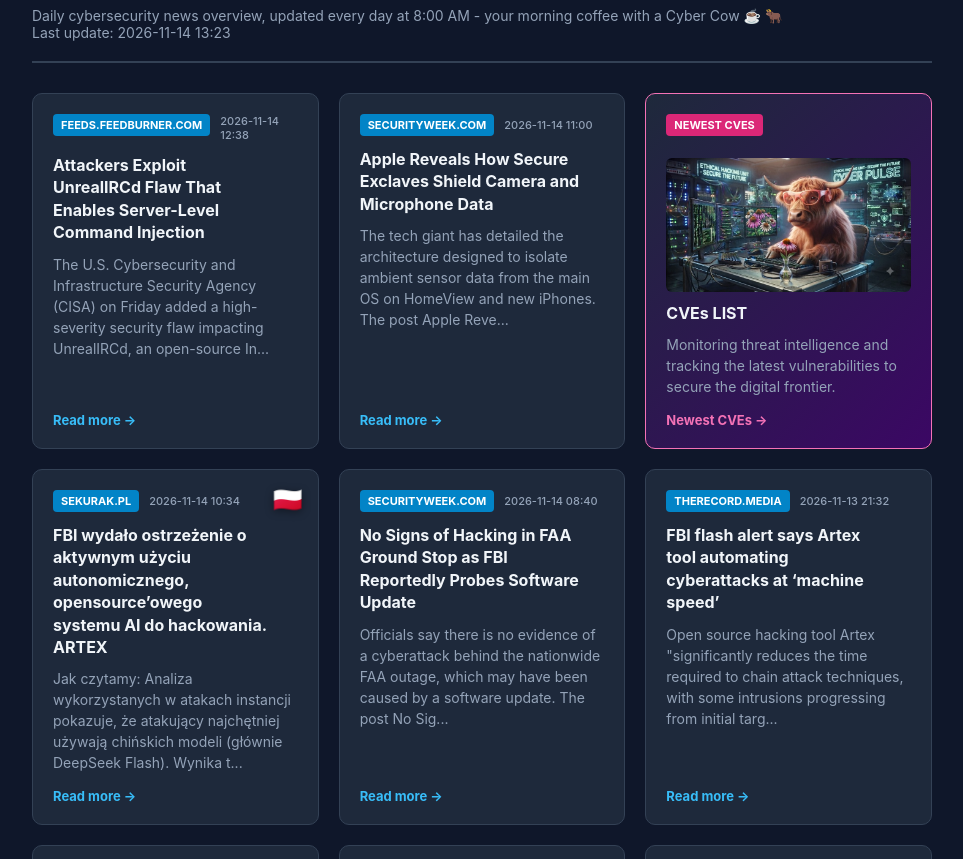
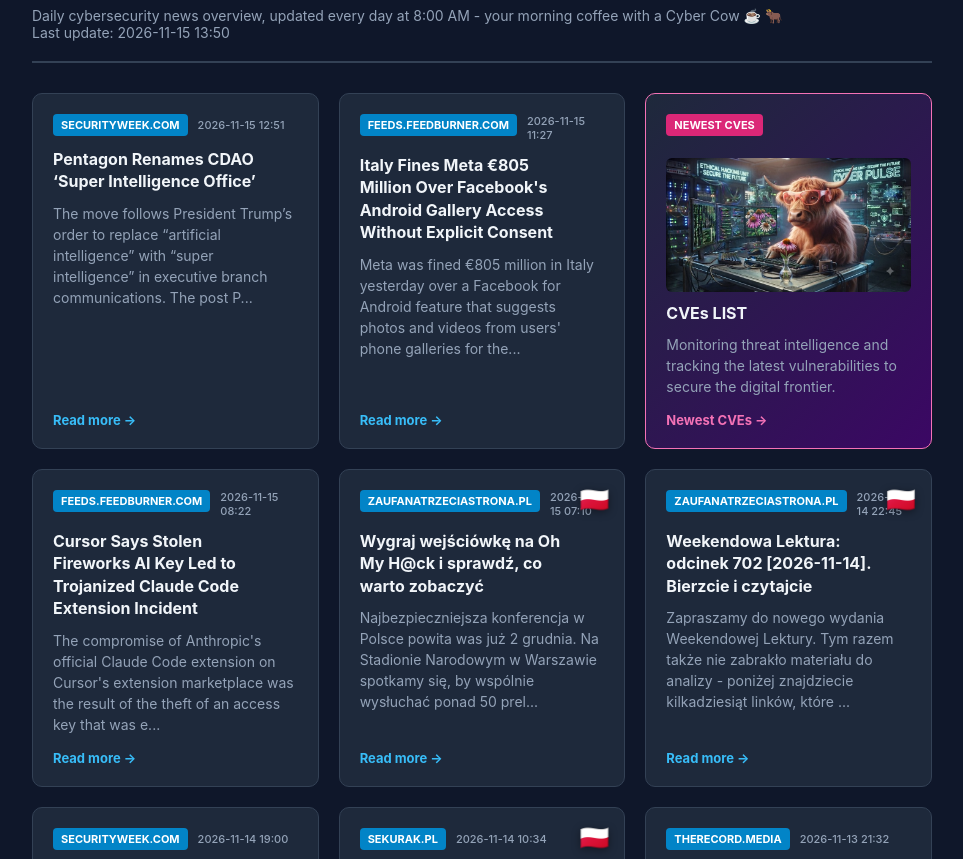
Before and after one commit to bettybu/cyber_pulse, a plain HTML site: page index.html in a window 1280 px wide. Shown: the part 77-936 px from the top of the page, without its empty margins (158-1121 px from the left). Drawn offline with Linux system fonts and the light colour scheme.

Commit message:
Daily automated news update [skip ci]

```diff
--- a/index.html
+++ b/index.html
@@ -107,7 +107,7 @@
     <div class="container">
         <header>
             <h1>🛡️ OSINT & Cyber Daily Feed</h1>
-                <div class="subtitle">Daily cybersecurity news overview, updated every day at 8:00 AM - your morning coffee with a Cyber Cow ☕ 🐂<br>Last update: 2026-11-14 13:23</div>
+                <div class="subtitle">Daily cybersecurity news overview, updated every day at 8:00 AM - your morning coffee with a Cyber Cow ☕ 🐂<br>Last update: 2026-11-15 13:50</div>
         </header>
 
         <div class="grid">
@@ -115,24 +115,24 @@
     <article class="card">
 
         <div style="display: flex; justify-content: flex-start; align-items: center; gap: 10px; margin-bottom: 12px;">
-            <span class="tag" style="margin-bottom: 0;">feeds.feedburner.com</span>
-            <span class="date-text">2026-11-14 12:38</span>
+            <span class="tag" style="margin-bottom: 0;">securityweek.com</span>
+            <span class="date-text">2026-11-15 12:51</span>
         </div>
-        <h3>Attackers Exploit UnrealIRCd Flaw That Enables Server-Level Command Injection</h3>
-        <p class="summary-text">The U.S. Cybersecurity and Infrastructure Security Agency (CISA) on Friday added a high-severity security flaw impacting UnrealIRCd, an open-source In...</p>
-        <a href="https://thehackernews.com/2026/11/attackers-exploit-unrealircd-flaw-that.html" target="_blank" class="read-more">Read more &rarr;</a>
+        <h3>Pentagon Renames CDAO ‘Super Intelligence Office’</h3>
+        <p class="summary-text">The move follows President Trump’s order to replace “artificial intelligence” with “super intelligence” in executive branch communications.
+The post P...</p>
+        <a href="https://www.securityweek.com/pentagon-renames-cdao-super-intelligence-office/" target="_blank" class="read-more">Read more &rarr;</a>
     </article>
 
     <article class="card">
 
         <div style="display: flex; justify-content: flex-start; align-items: center; gap: 10px; margin-bottom: 12px;">
-            <span class="tag" style="margin-bottom: 0;">securityweek.com</span>
-            <span class="date-text">2026-11-14 11:00</span>
+            <span class="tag" style="margin-bottom: 0;">feeds.feedburner.com</span>
+            <span class="date-text">2026-11-15 11:27</span>
         </div>
-        <h3>Apple Reveals How Secure Exclaves Shield Camera and Microphone Data</h3>
-        <p class="summary-text">The tech giant has detailed the architecture designed to isolate ambient sensor data from the main OS on HomeView and new iPhones.
-The post Apple Reve...</p>
-        <a href="https://www.securityweek.com/apple-reveals-how-secure-exclaves-shield-camera-and-microphone-data/" target="_blank" class="read-more">Read more &rarr;</a>
+        <h3>Italy Fines Meta €805 Million Over Facebook's Android Gallery Access Without Explicit Consent</h3>
+        <p class="summary-text">Meta was fined €805 million in Italy yesterday over a Facebook for Android feature that suggests photos and videos from users' phone galleries for the...</p>
+        <a href="https://thehackernews.com/2026/11/italy-fines-meta-805-million-over.html" target="_blank" class="read-more">Read more &rarr;</a>
     </article>
 
 <article class="card cow-special-card">
@@ -144,6 +144,51 @@ The post Apple Reve...</p>
 </article>
 
     <article class="card">
+
+        <div style="display: flex; justify-content: flex-start; align-items: center; gap: 10px; margin-bottom: 12px;">
+            <span class="tag" style="margin-bottom: 0;">feeds.feedburner.com</span>
+            <span class="date-text">2026-11-15 08:22</span>
+        </div>
+        <h3>Cursor Says Stolen Fireworks AI Key Led to Trojanized Claude Code Extension Incident</h3>
+        <p class="summary-text">The compromise of Anthropic's official Claude Code extension on Cursor's extension marketplace was the result of the theft of an access key that was e...</p>
+        <a href="https://thehackernews.com/2026/11/stolen-fireworks-ai-key-led-to-cursor.html" target="_blank" class="read-more">Read more &rarr;</a>
+    </article>
+
+    <article class="card">
+        <span class="pl-flag" title="Polskie źródło">🇵🇱</span>
+        <div style="display: flex; justify-content: flex-start; align-items: center; gap: 10px; margin-bottom: 12px;">
+            <span class="tag" style="margin-bottom: 0;">zaufanatrzeciastrona.pl</span>
+            <span class="date-text">2026-11-15 07:10</span>
+        </div>
+        <h3>Wygraj wejściówkę na Oh My H@ck i sprawdź, co warto zobaczyć</h3>
+        <p class="summary-text">Najbezpieczniejsza konferencja w Polsce powita was już 2 grudnia. Na Stadionie Narodowym w Warszawie spotkamy się, by wspólnie wysłuchać ponad 50 prel...</p>
+        <a href="https://zaufanatrzeciastrona.pl/post/wygraj-wejsciowke-na-oh-my-hck-i-sprawdz-co-warto-zobaczyc/" target="_blank" class="read-more">Read more &rarr;</a>
+    </article>
+
+    <article class="card">
+        <span class="pl-flag" title="Polskie źródło">🇵🇱</span>
+        <div style="display: flex; justify-content: flex-start; align-items: center; gap: 10px; margin-bottom: 12px;">
+            <span class="tag" style="margin-bottom: 0;">zaufanatrzeciastrona.pl</span>
+            <span class="date-text">2026-11-14 22:45</span>
+        </div>
+        <h3>Weekendowa Lektura: odcinek 702 [2026-11-14]. Bierzcie i czytajcie</h3>
+        <p class="summary-text">Zapraszamy do nowego wydania Weekendowej Lektury. Tym razem także nie zabrakło materiału do analizy - poniżej znajdziecie kilkadziesiąt linków, które ...</p>
+        <a href="https://zaufanatrzeciastrona.pl/post/weekendowa-lektura-odcinek-702-2026-11-14-bierzcie-i-czytajcie/" target="_blank" class="read-more">Read more &rarr;</a>
+    </article>
+
+    <article class="card">
+
+        <div style="display: flex; justify-content: flex-start; align-items: center; gap: 10px; margin-bottom: 12px;">
+            <span class="tag" style="margin-bottom: 0;">securityweek.com</span>
+            <span class="date-text">2026-11-14 19:00</span>
+        </div>
+        <h3>Meta Fined $887 Million in Italy Over Android Gallery Photos and Videos on Facebook</h3>
+        <p class="summary-text">The directive protects smartphones as part of a person’s private sphere and requires “free and informed consent” for such access, the authority said.
+...</p>
+        <a href="https://www.securityweek.com/meta-fined-887-million-in-italy-over-android-gallery-photos-and-videos-on-facebook/" target="_blank" class="read-more">Read more &rarr;</a>
+    </article>
+
+    <article class="card">
         <span class="pl-flag" title="Polskie źródło">🇵🇱</span>
         <div style="display: flex; justify-content: flex-start; align-items: center; gap: 10px; margin-bottom: 12px;">
             <span class="tag" style="margin-bottom: 0;">sekurak.pl</span>
@@ -152,18 +197,6 @@ The post Apple Reve...</p>
         <h3>FBI wydało ostrzeżenie o aktywnym użyciu autonomicznego, opensource’owego systemu AI do hackowania. ARTEX</h3>
         <p class="summary-text">Jak czytamy: Analiza wykorzystanych w atakach instancji pokazuje, że atakujący najchętniej używają chińskich modeli (głównie DeepSeek Flash). Wynika t...</p>
         <a href="https://sekurak.pl/fbi-wydalo-ostrzezenie-o-aktywnym-uzyciu-autonomicznego-opensourceowego-systemu-ai-do-hackowania-artex/" target="_blank" class="read-more">Read more &rarr;</a>
-    </article>
-
-    <article class="card">
-
-        <div style="display: flex; justify-content: flex-start; align-items: center; gap: 10px; margin-bottom: 12px;">
-            <span class="tag" style="margin-bottom: 0;">securityweek.com</span>
-            <span class="date-text">2026-11-14 08:40</span>
-        </div>
-        <h3>No Signs of Hacking in FAA Ground Stop as FBI Reportedly Probes Software Update</h3>
-        <p class="summary-text">Officials say there is no evidence of a cyberattack behind the nationwide FAA outage, which may have been caused by a software update.
-The post No Sig...</p>
-        <a href="https://www.securityweek.com/no-signs-of-hacking-in-faa-ground-stop-as-fbi-reportedly-probes-software-update/" target="_blank" class="read-more">Read more &rarr;</a>
     </article>
 
     <article class="card">
@@ -235,17 +268,6 @@ The post No Sig...</p>
     <article class="card">
 
         <div style="display: flex; justify-content: flex-start; align-items: center; gap: 10px; margin-bottom: 12px;">
-            <span class="tag" style="margin-bottom: 0;">feeds.feedburner.com</span>
-            <span class="date-text">2026-11-13 16:53</span>
-        </div>
-        <h3>PostgreSQL Patches 52 Flaws, Including 22-Year-Old Bug Enabling Authenticated RCE</h3>
-        <p class="summary-text">A type confusion flaw in PostgreSQL lets a database user who can create objects run code on the server. Updates released yesterday fix it, along with ...</p>
-        <a href="https://thehackernews.com/2026/11/postgresql-patches-52-flaws-including.html" target="_blank" class="read-more">Read more &rarr;</a>
-    </article>
-
-    <article class="card">
-
-        <div style="display: flex; justify-content: flex-start; align-items: center; gap: 10px; margin-bottom: 12px;">
             <span class="tag" style="margin-bottom: 0;">darkreading.com</span>
             <span class="date-text">2026-11-13 13:00</span>
         </div>
@@ -311,17 +333,6 @@ Th...</p>
     </article>
 
     <article class="card">
-        <span class="pl-flag" title="Polskie źródło">🇵🇱</span>
-        <div style="display: flex; justify-content: flex-start; align-items: center; gap: 10px; margin-bottom: 12px;">
-            <span class="tag" style="margin-bottom: 0;">zaufanatrzeciastrona.pl</span>
-            <span class="date-text">2026-11-08 21:41</span>
-        </div>
-        <h3>Weekendowa Lektura: odcinek 701 [2026-11-08]. Bierzcie i czytajcie</h3>
-        <p class="summary-text">Zapraszamy do nowego wydania Weekendowej Lektury. Jak Wam minął tydzień? Nam, jak zwykle, intensywnie – niby nie było większych afer, ale linków nagro...</p>
-        <a href="https://zaufanatrzeciastrona.pl/post/weekendowa-lektura-odcinek-701-2026-11-08-bierzcie-i-czytajcie/" target="_blank" class="read-more">Read more &rarr;</a>
-    </article>
-
-    <article class="card">
 
         <div style="display: flex; justify-content: flex-start; align-items: center; gap: 10px; margin-bottom: 12px;">
             <span class="tag" style="margin-bottom: 0;">bellingcat.com</span>
@@ -341,17 +352,6 @@ Th...</p>
         <h3>Citizen Lab Researchers Win IRTF Applied Networking Research Prize</h3>
         <p class="summary-text">Researchers from the Citizen Lab and Princeton have won the IRTF Applied Networking Research Prize for their work on the network security of Android a...</p>
         <a href="https://citizenlab.ca/citizen-lab-researchers-win-irtf-applied-networking-research-prize/" target="_blank" class="read-more">Read more &rarr;</a>
-    </article>
-
-    <article class="card">
-        <span class="pl-flag" title="Polskie źródło">🇵🇱</span>
-        <div style="display: flex; justify-content: flex-start; align-items: center; gap: 10px; margin-bottom: 12px;">
-            <span class="tag" style="margin-bottom: 0;">zaufanatrzeciastrona.pl</span>
-            <span class="date-text">2026-11-03 09:30</span>
-        </div>
-        <h3>Startuje polska platforma bug bounty pod opieką CERT Polska</h3>
-        <p class="summary-text">Nagrody do 20 000 PLN, wstępny budżet 1 mln PLN i pierwsze usługi do testowania - od dzisiaj można spróbować swoich sił w znajdowaniu podatności w ser...</p>
-        <a href="https://zaufanatrzeciastrona.pl/post/startuje-polska-platforma-bug-bounty-pod-opieka-cert-polska/" target="_blank" class="read-more">Read more &rarr;</a>
     </article>
 
     <article class="card">
```
